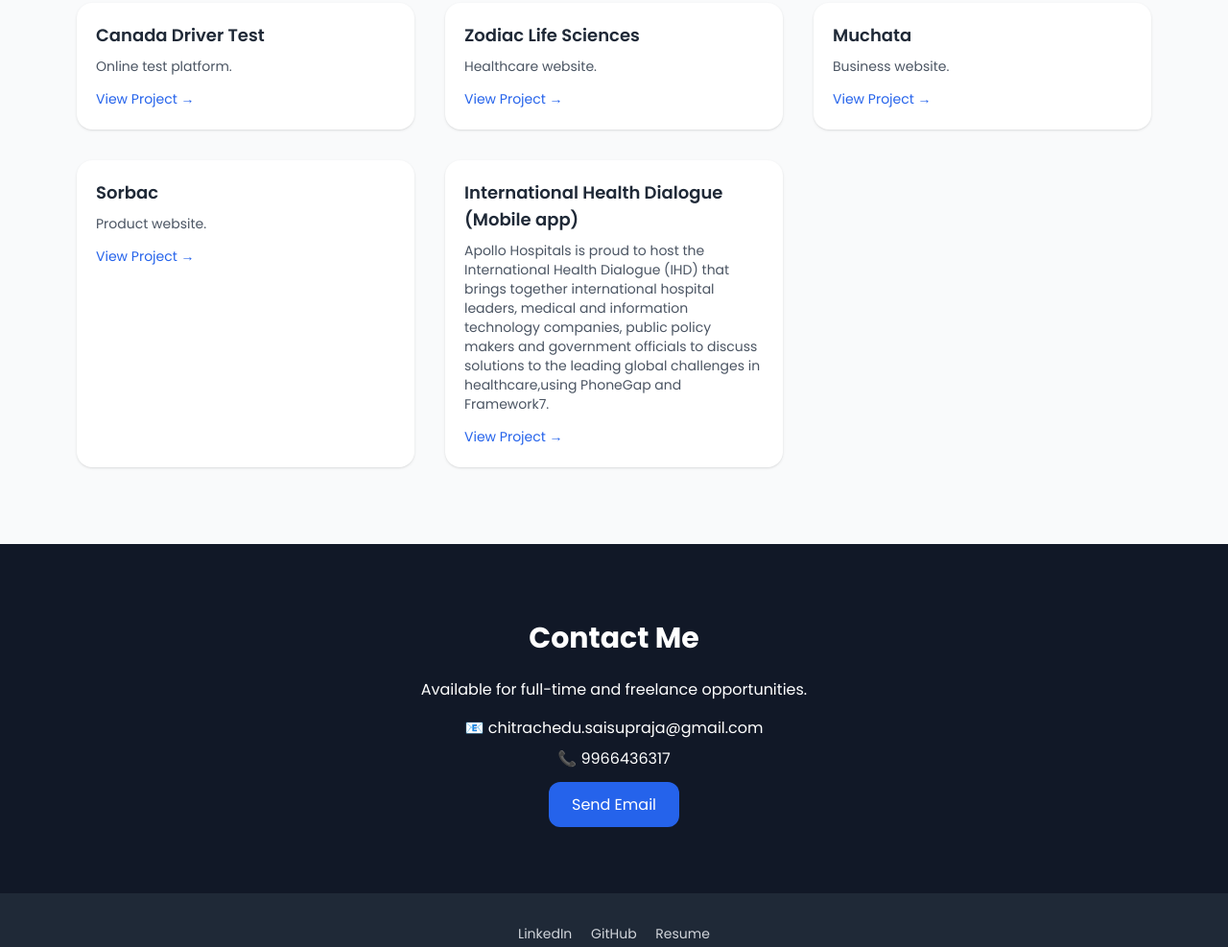
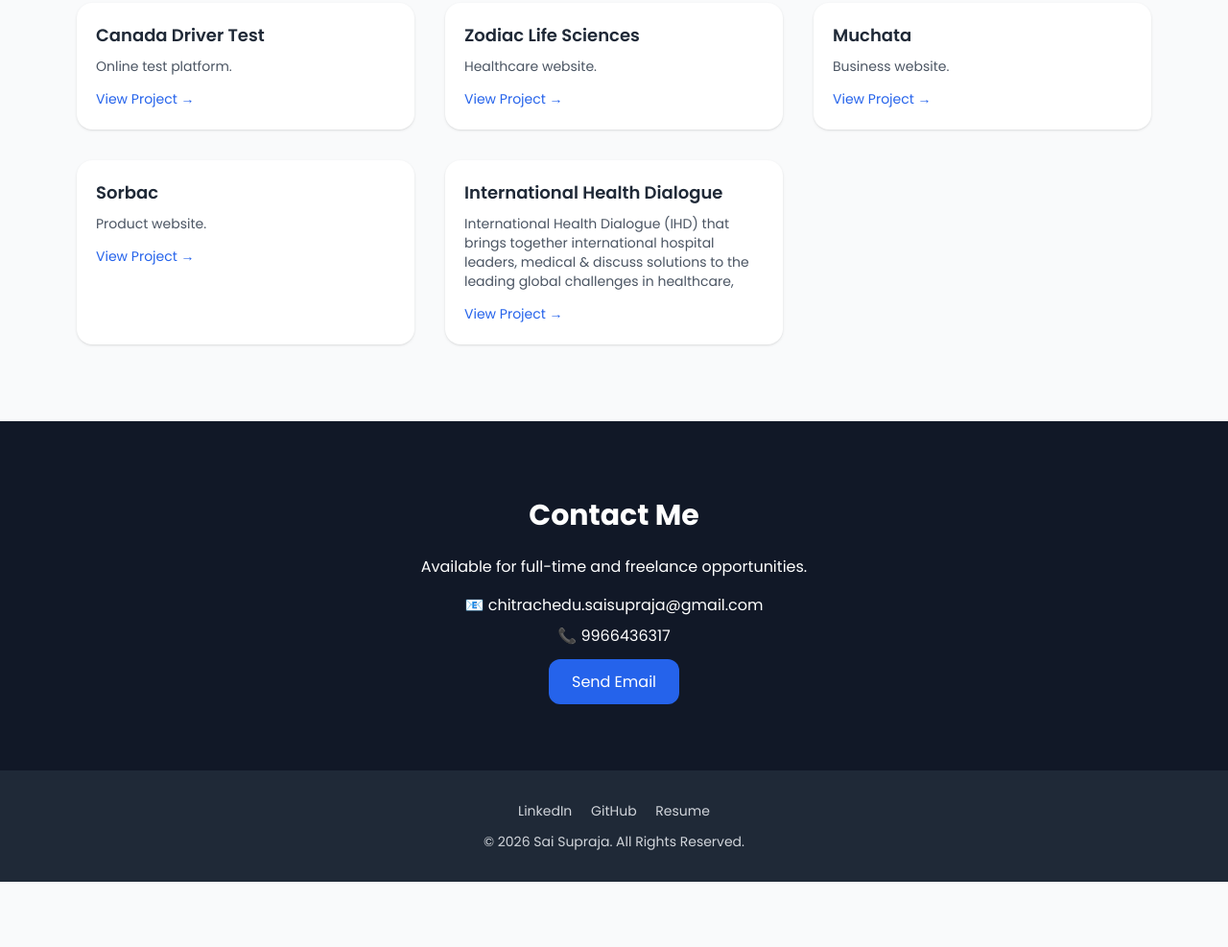
Before and after one commit to saicc419/sai-supraja-portfolio, a plain HTML site: page index.html in a window 1280 px wide. Shown: the part 1927-2914 px from the top of the page at 96% size. After the commit the page ends 2846 px from the top, so only its background shows below. Drawn offline with nearby package versions, Linux system fonts and the light colour scheme.

Commit message:
Revise International Health Dialogue project details
Updated project description for International Health Dialogue.

```diff
--- a/index.html
+++ b/index.html
@@ -147,8 +147,8 @@
           <a href="https://sorbac.com/" target="_blank" class="text-blue-600 text-sm">View Project →</a>
         </div>
         <div class="bg-white rounded-2xl shadow hover:shadow-lg transition p-5">
-          <h3 class="font-semibold text-lg mb-2">International Health Dialogue (Mobile app)</h3>
-          <p class="text-sm text-gray-600 mb-3">Apollo Hospitals is proud to host the International Health Dialogue (IHD) that brings together international hospital leaders, medical and information technology companies, public policy makers and government officials to discuss solutions to the leading global challenges in healthcare,using PhoneGap and Framework7.</p>
+          <h3 class="font-semibold text-lg mb-2">International Health Dialogue</h3>
+          <p class="text-sm text-gray-600 mb-3">International Health Dialogue (IHD) that brings together international hospital leaders, medical & discuss solutions to the leading global challenges in healthcare,</p>
           <a href="https://play.google.com/store/apps/details?id=com.apollo.ipsc&hl=en/" target="_blank" class="text-blue-600 text-sm">View Project →</a>
         </div>
 
```
